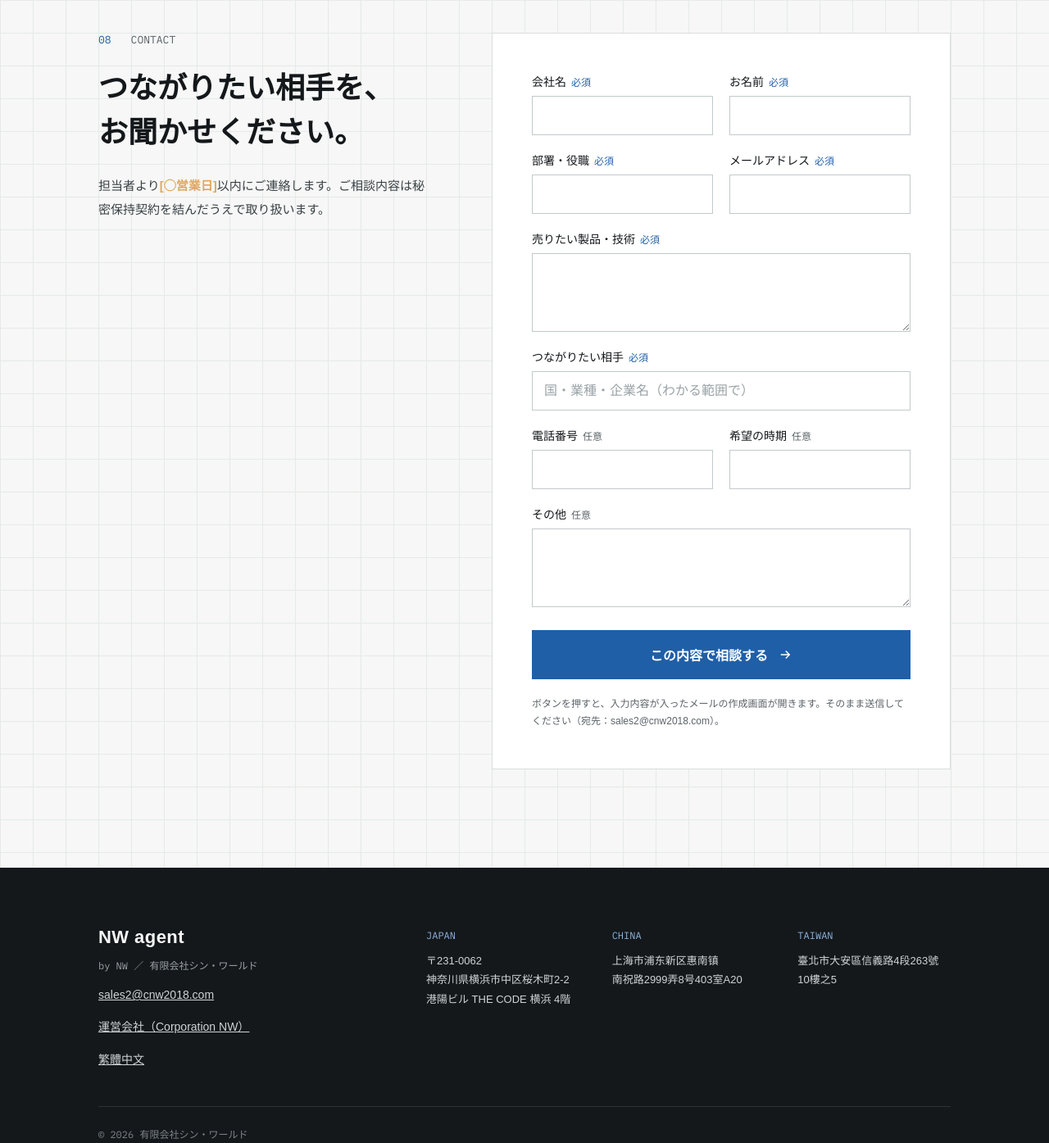
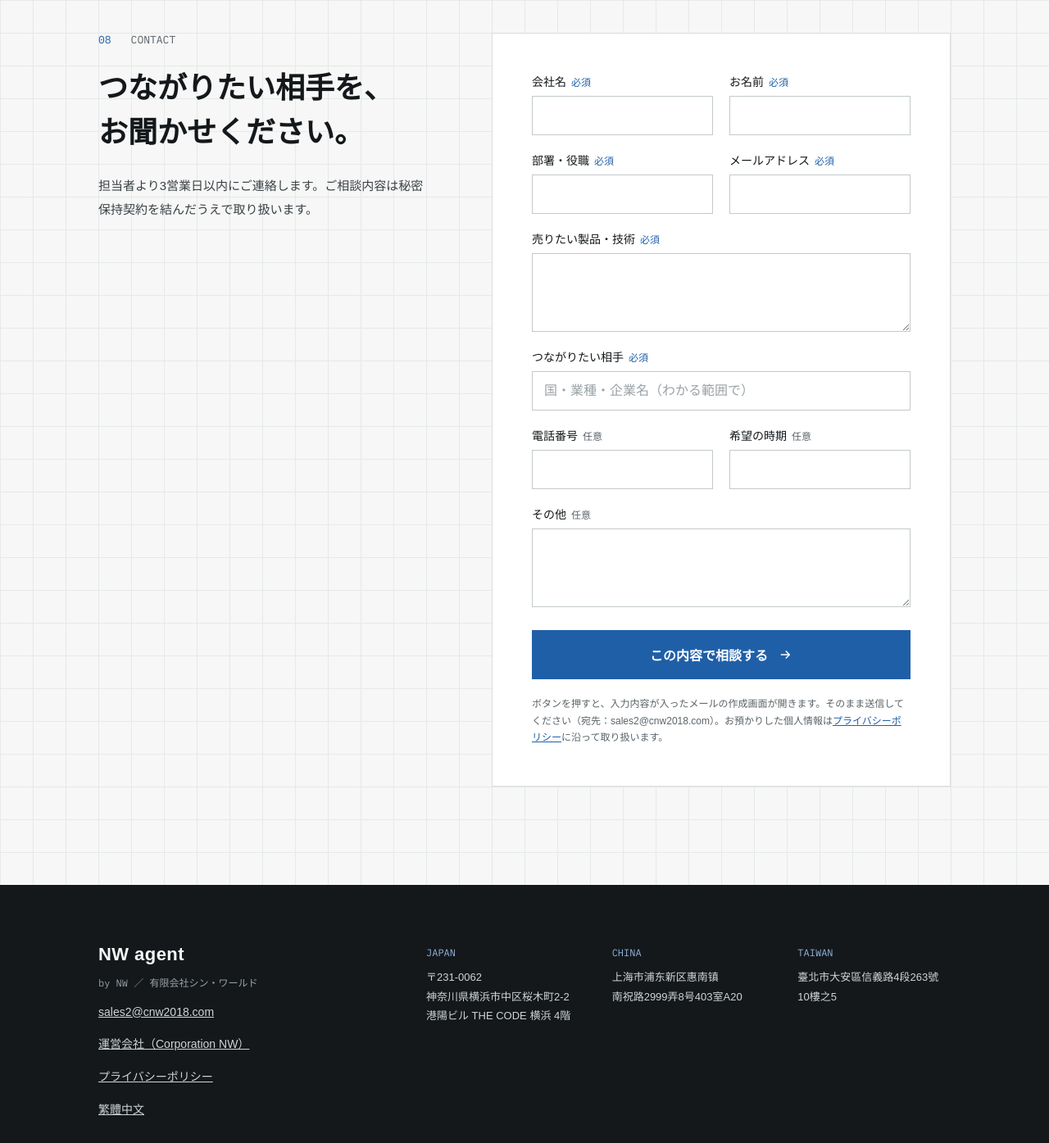
Before and after one commit to corporation-nw/agent, a plain HTML site: page index.html in a window 1280 px wide. Shown: the part 5189-6584 px from the top of the page at 82% size. Drawn offline with Linux system fonts and the light colour scheme; a web font is replaced by a local one.

Commit message:
返信の目安を3営業日に確定し、プライバシーポリシーへのリンクを追加
Co-Authored-By: Claude Opus 5 <noreply@anthropic.com>

```diff
--- a/index.html
+++ b/index.html
@@ -256,7 +256,7 @@
           <span class="mono" style="font-size: 13px; color: var(--text-3);">CONTACT</span>
         </div>
         <h2 id="contact-title">つながりたい相手を、<br>お聞かせください。</h2>
-        <p>担当者より<span class="placeholder">[◯営業日]</span>以内にご連絡します。ご相談内容は秘密保持契約を結んだうえで取り扱います。</p>
+        <p>担当者より3営業日以内にご連絡します。ご相談内容は秘密保持契約を結んだうえで取り扱います。</p>
       </div>
 
       <!-- 送信の仕組みは公開前に決定。それまではメールソフトを開いて送信する -->
@@ -277,7 +277,7 @@
         <button class="btn btn-primary" type="submit">この内容で相談する
           <svg width="18" height="18" viewBox="0 0 24 24" fill="none" stroke="currentColor" stroke-width="2" aria-hidden="true"><path d="M5 12h14M13 6l6 6-6 6"/></svg>
         </button>
-        <p class="form-note">ボタンを押すと、入力内容が入ったメールの作成画面が開きます。そのまま送信してください（宛先：sales2@cnw2018.com）。</p>
+        <p class="form-note">ボタンを押すと、入力内容が入ったメールの作成画面が開きます。そのまま送信してください（宛先：sales2@cnw2018.com）。お預かりした個人情報は<a href="../privacy/">プライバシーポリシー</a>に沿って取り扱います。</p>
       </form>
     </div>
   </section>
@@ -292,6 +292,7 @@
         <span class="mono">by NW ／ 有限会社シン・ワールド</span>
         <a href="mailto:sales2@cnw2018.com">sales2@cnw2018.com</a>
         <a href="../">運営会社（Corporation NW）</a>
+        <a href="../privacy/">プライバシーポリシー</a>
         <a class="footer-lang" href="zh-tw/" lang="zh-Hant-TW" hreflang="zh-Hant-TW">繁體中文</a>
       </div>
       <address class="office">
```
Also changed, not shown: zh-tw/index.html (+3 -2 lines).
